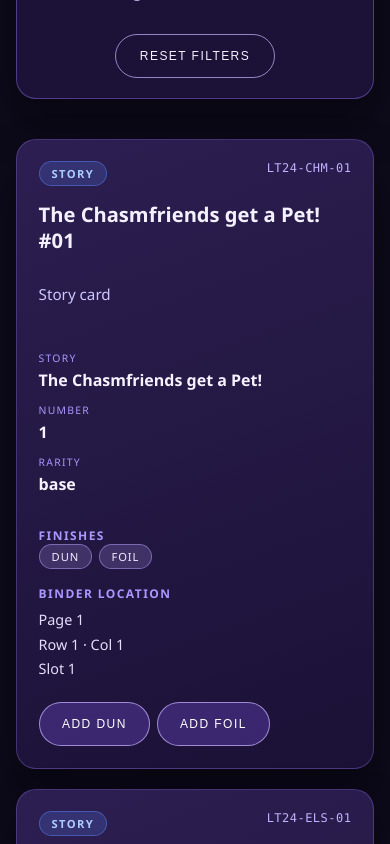
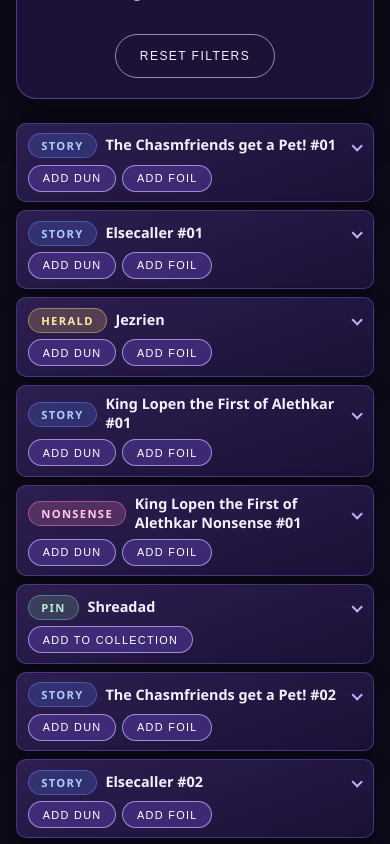
Before and after one commit to bjax13/LostDecks, a React (Vite) app in the folder frontend/: page /collectibles in a window 390 px wide. Shown: the part 920-1764 px from the top of the page. Built offline with nearby package versions, Linux system fonts and the light colour scheme; no server answers.

Commit message:
feat(collectibles): compact glance vs details on grid cards
Collapse catalog id, story/number/rarity, finishes, and binder location behind a details toggle so glance rows show type, title, and qty/add chips only.

```diff
--- a/frontend/src/pages/Collectibles/Collectibles.css
+++ b/frontend/src/pages/Collectibles/Collectibles.css
@@ -332,63 +332,101 @@
 }
 
 .cards-grid {
-  margin-top: 2.5rem;
+  margin-top: 1.5rem;
   display: grid;
-  grid-template-columns: repeat(auto-fit, minmax(min(100%, 260px), 1fr));
-  gap: 1.75rem;
+  grid-template-columns: repeat(auto-fill, minmax(min(100%, 240px), 1fr));
+  gap: 0.75rem;
   min-width: 0;
 }
 
 .card-tile {
   background: linear-gradient(160deg, rgba(47, 32, 84, 0.95), rgba(28, 18, 56, 0.95));
   border: 1px solid rgba(116, 92, 190, 0.45);
-  border-radius: 20px;
-  padding: 1.75rem;
+  border-radius: 12px;
+  padding: 0.75rem 0.85rem;
   display: flex;
   flex-direction: column;
-  gap: 1rem;
-  box-shadow: 0 25px 45px rgba(0, 0, 0, 0.35);
+  gap: 0.5rem;
+  box-shadow: 0 12px 24px rgba(0, 0, 0, 0.28);
 }
 
-.card-tile--clickable {
-  color: inherit;
-  text-decoration: none;
-  cursor: pointer;
-  transition:
-    transform 0.2s ease,
-    box-shadow 0.2s ease,
-    border-color 0.2s ease;
+.card-details {
+  min-width: 0;
 }
 
-.card-tile--clickable:hover {
-  transform: translateY(-2px);
-  box-shadow: 0 30px 50px rgba(0, 0, 0, 0.4);
-  border-color: rgba(157, 129, 255, 0.6);
+.card-glance {
+  display: flex;
+  align-items: center;
+  flex-wrap: wrap;
+  gap: 0.4rem 0.55rem;
+  cursor: pointer;
+  list-style: none;
+  color: inherit;
 }
 
-.card-tile header {
-  display: flex;
-  justify-content: space-between;
-  align-items: flex-start;
-  flex-wrap: wrap;
-  gap: 0.5rem 0.75rem;
+.card-glance::-webkit-details-marker {
+  display: none;
+}
+
+.card-glance::marker {
+  content: "";
+}
+
+.card-glance::after {
+  content: "";
+  width: 0.4rem;
+  height: 0.4rem;
+  margin-left: auto;
+  flex: 0 0 auto;
+  border-right: 2px solid #bfb2ff;
+  border-bottom: 2px solid #bfb2ff;
+  transform: rotate(45deg);
+  transition: transform 0.15s ease;
+}
+
+.card-details[open] .card-glance::after {
+  transform: rotate(-135deg);
+}
+
+.card-glance:focus-visible {
+  outline: 2px solid rgba(168, 139, 255, 0.8);
+  outline-offset: 2px;
+  border-radius: 8px;
 }
 
 .card-tile h2 {
-  font-size: clamp(1.05rem, 2.5vw + 0.65rem, 1.35rem);
-  line-height: 1.25;
+  font-size: 0.95rem;
+  line-height: 1.3;
   margin: 0;
+  flex: 1 1 8rem;
+  min-width: 0;
   overflow-wrap: anywhere;
+}
+
+.card-details__body {
+  display: flex;
+  flex-direction: column;
+  gap: 0.65rem;
+  padding-top: 0.65rem;
+  margin-top: 0.35rem;
+  border-top: 1px solid rgba(116, 92, 190, 0.35);
 }
 
 .card-id {
   font-size: 0.75rem;
   color: #bfb2ff;
+  text-decoration: none;
+}
+
+.card-id:hover {
+  color: #f4f1ff;
+  text-decoration: underline;
 }
 
 .card-detail {
   color: #cfc6ff;
-  font-size: 0.95rem;
+  font-size: 0.85rem;
+  margin: 0;
 }
 
 .card-stats {
@@ -472,6 +510,10 @@
   .add-to-collection__button {
     min-height: 2.75rem;
   }
+
+  .add-to-collection--card .add-to-collection__button {
+    min-height: 0;
+  }
 }
 
 @media (max-width: 520px) {
@@ -501,11 +543,22 @@
 
   .cards-grid {
     grid-template-columns: 1fr;
-    gap: 1.25rem;
+    gap: 0.5rem;
   }
 
   .card-tile {
-    padding: 1.35rem;
+    padding: 0.6rem 0.7rem;
+    border-radius: 10px;
+    gap: 0.4rem;
+  }
+
+  .card-tile h2 {
+    font-size: 0.9rem;
+  }
+
+  .card-details__body {
+    gap: 0.55rem;
+    padding-top: 0.55rem;
   }
 
   .cards-page {
@@ -514,8 +567,13 @@
 }
 
 .card-actions {
-  margin-top: auto;
-  padding-top: 0.5rem;
+  margin-top: 0;
+  padding-top: 0;
+}
+
+.add-to-collection--card .add-to-collection__button {
+  padding: 0.4rem 0.85rem;
+  font-size: 0.68rem;
 }
 
 .add-to-collection {
--- a/frontend/src/pages/Collectibles/components/CollectibleGrid.jsx
+++ b/frontend/src/pages/Collectibles/components/CollectibleGrid.jsx
@@ -8,22 +8,17 @@ export default function CollectibleGrid({ collectibles, ownedBySkuId = {} }) {
   return (
     <div className="cards-grid">
       {collectibles.map((collectible) => (
-        <Link
-          key={collectible.id}
-          to={`/collectibles/${collectible.id}`}
-          className="card-tile card-tile--clickable"
-          onClick={(e) => {
-            if (e.target.closest(".card-actions")) {
-              e.preventDefault();
-            }
-          }}
-        >
-          <header>
+        <article key={collectible.id} className="card-tile">
+          <details className="card-details">
+            <summary className="card-glance">
               <CategoryPill category={collectible.category} />
-            <span className="card-id mono">{collectible.id}</span>
-          </header>
               <h2>{collectible.displayName}</h2>
-          <p className="card-detail">{collectible.detail}</p>
+            </summary>
+            <div className="card-details__body">
+              <Link to={`/collectibles/${collectible.id}`} className="card-id mono">
+                {collectible.id}
+              </Link>
+              {collectible.detail ? <p className="card-detail">{collectible.detail}</p> : null}
               <dl className="card-stats">
                 <div>
                   <dt>Story</dt>
@@ -49,6 +44,8 @@ export default function CollectibleGrid({ collectibles, ownedBySkuId = {} }) {
                 <h3>Binder location</h3>
                 <BinderInfo binder={collectible.binder} layout="grid" />
               </div>
+            </div>
+          </details>
           <div className="card-actions">
             <AddToCollectionButton
               collectible={collectible}
@@ -56,7 +53,7 @@ export default function CollectibleGrid({ collectibles, ownedBySkuId = {} }) {
               ownedBySkuId={ownedBySkuId}
             />
           </div>
-        </Link>
+        </article>
       ))}
     </div>
   );
```
Also changed, not shown: 2 other files (tests, documents, lock files or other folders). Lines whose indentation alone changed are shown as unchanged.
